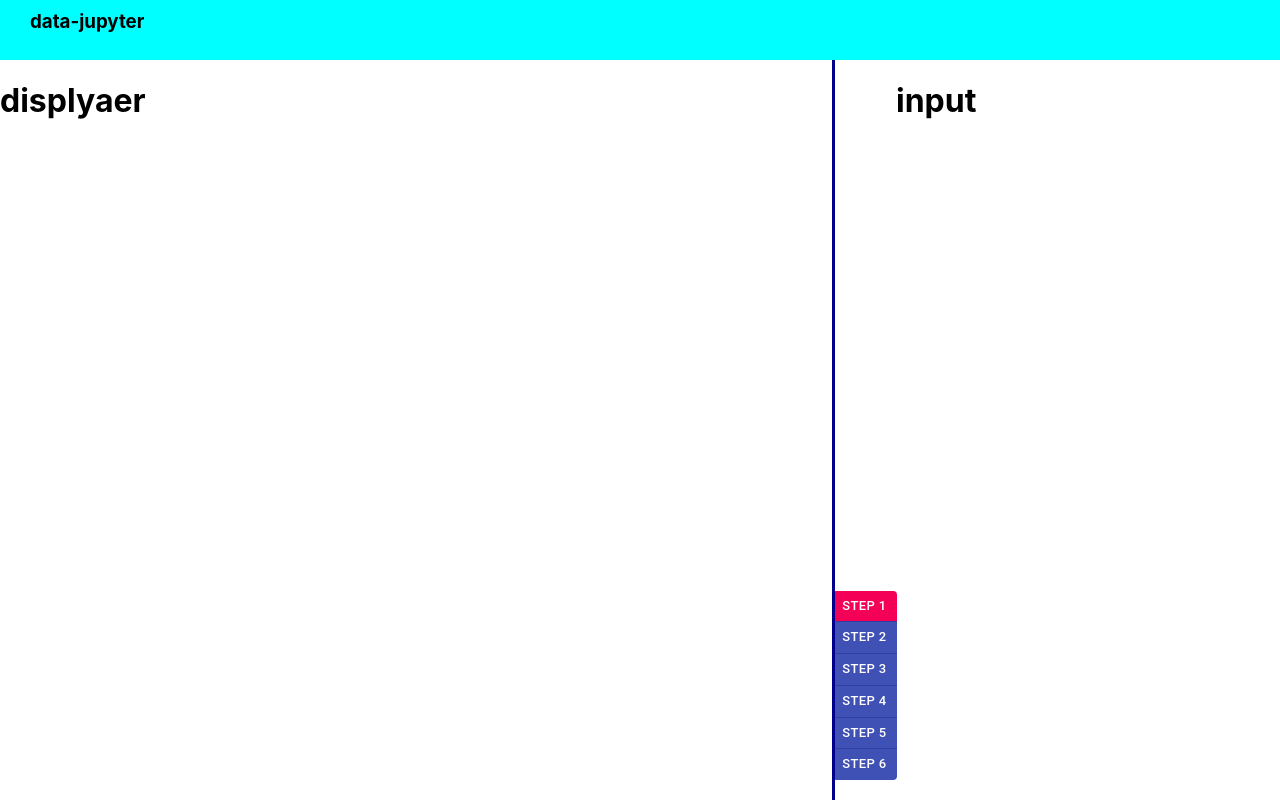
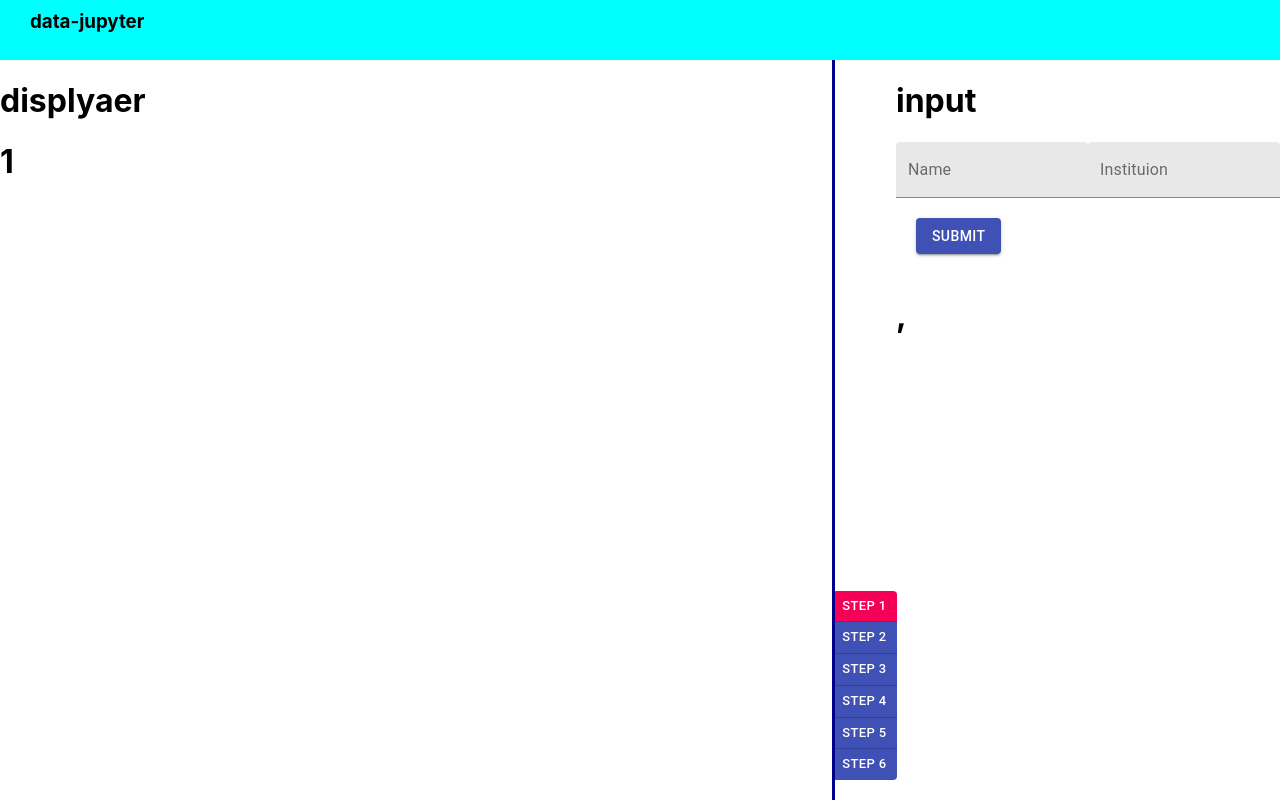
Before and after one commit to Philosyang/dataJupyter, a React (Create React App) app in the folder frontend/data-jupyter/: page / in a window 1280 px wide. Built offline with nearby package versions, Linux system fonts and the light colour scheme.

Commit message:
add step1 input

```diff
--- /dev/null
+++ b/frontend/data-jupyter/src/componets/eachSteps/step1/stepOneInput.css
@@ -0,0 +1,8 @@
+
+.inputBoxesWrapper{
+    display: flex;
+}
+
+.submitButton{
+    padding: 20px;
+}
--- /dev/null
+++ b/frontend/data-jupyter/src/componets/eachSteps/step1/stepOneInput.jsx
@@ -0,0 +1,28 @@
+import {React, useEffect, useState} from "react"
+import {TextField, Button} from '@material-ui/core';
+import "./stepOneInput.css"
+
+
+
+export default function StepOneInput() {
+    const [name, setName] = useState("")
+    const [institution, setInstitution] = useState("")
+
+
+
+    return(
+        <div className = "StepOneInputWrapper">
+            <div className = "inputBoxesWrapper">
+                <TextField id="filled-basic" label="Name" variant="filled" onChange = {(e) =>{setName(e.target.value)}}/>
+                <TextField id="filled-basic" label="Instituion" variant="filled" onChange = {(e) =>{setInstitution(e.target.value)}}/>
+            </div>
+            <div className = "submitButton">
+                <Button color = "primary" variant="contained">Submit</Button>
+            </div>
+            <h1>
+                {name},{institution}
+            </h1>
+
+        </div>
+    )
+}
--- /dev/null
+++ b/frontend/data-jupyter/src/componets/eachSteps/step2/stepTwoInput.jsx
@@ -0,0 +1 @@
+import {React, useEffect, useState} from "react"
--- a/frontend/data-jupyter/src/componets/steps.jsx
+++ b/frontend/data-jupyter/src/componets/steps.jsx
@@ -2,8 +2,12 @@ import {React, useEffect, useState} from "react"
 import {Button, ButtonGroup} from "@material-ui/core";
 import "./steps.css"
 
-export default function Steps(){
+export default function Steps(props){
     const [selectedBtn, setSelectedBtn] = useState(1);
+
+    useEffect(
+        ()=> props.changeStep(selectedBtn)
+    ,[selectedBtn])
 
     return(
       <div>
@@ -14,10 +18,6 @@ export default function Steps(){
           <Button color={selectedBtn === 4 ? "secondary" : "primary"} onClick={()=>setSelectedBtn(4)}>Step 4</Button>
           <Button color={selectedBtn === 5 ? "secondary" : "primary"} onClick={()=>setSelectedBtn(5)}>Step 5</Button>
           <Button color={selectedBtn === 6 ? "secondary" : "primary"} onClick={()=>setSelectedBtn(6)}>Step 6 </Button>
-
-
-
-
         </ButtonGroup>
       </div>
     );
--- a/frontend/data-jupyter/src/componets/workflow.jsx
+++ b/frontend/data-jupyter/src/componets/workflow.jsx
@@ -1,20 +1,29 @@
 import {React, useEffect, useState} from "react"
 import Steps from "./steps"
 import "./workflow.css"
+import StepOneInput from "./eachSteps/step1/stepOneInput"
 
 export default function WorkFlow() {
+    const [step, setStep] = useState(0)
+
     return(
         <div className = "WorkFlowWrapper">
             <div className = "displayArea">
                 <h1>displyaer</h1>
-                <Steps/>
-
+                <h1>{step}</h1>
+                <Steps
+                changeStep = {
+                    s => setStep(s)
+                }
+                />
             </div>
             <div className = "dividingStick">
 
             </div>
             <div className = "inputArea">
                 <h1> input</h1>
+                {step == 1 ? <StepOneInput/> : step == 2 ? <h1>2step</h1> : <h1>step3</h1> }
+
             </div>
         </div>
     )
```
